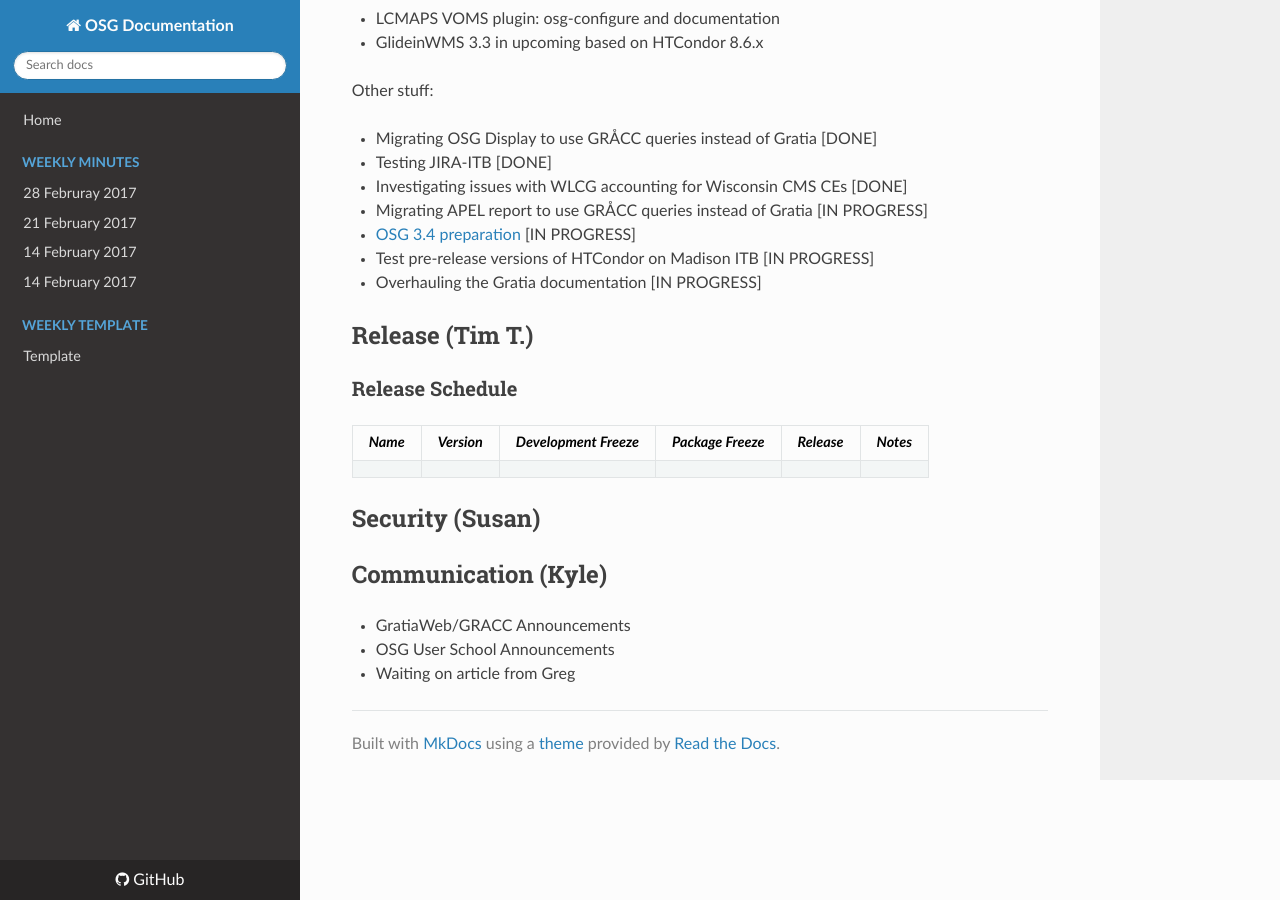
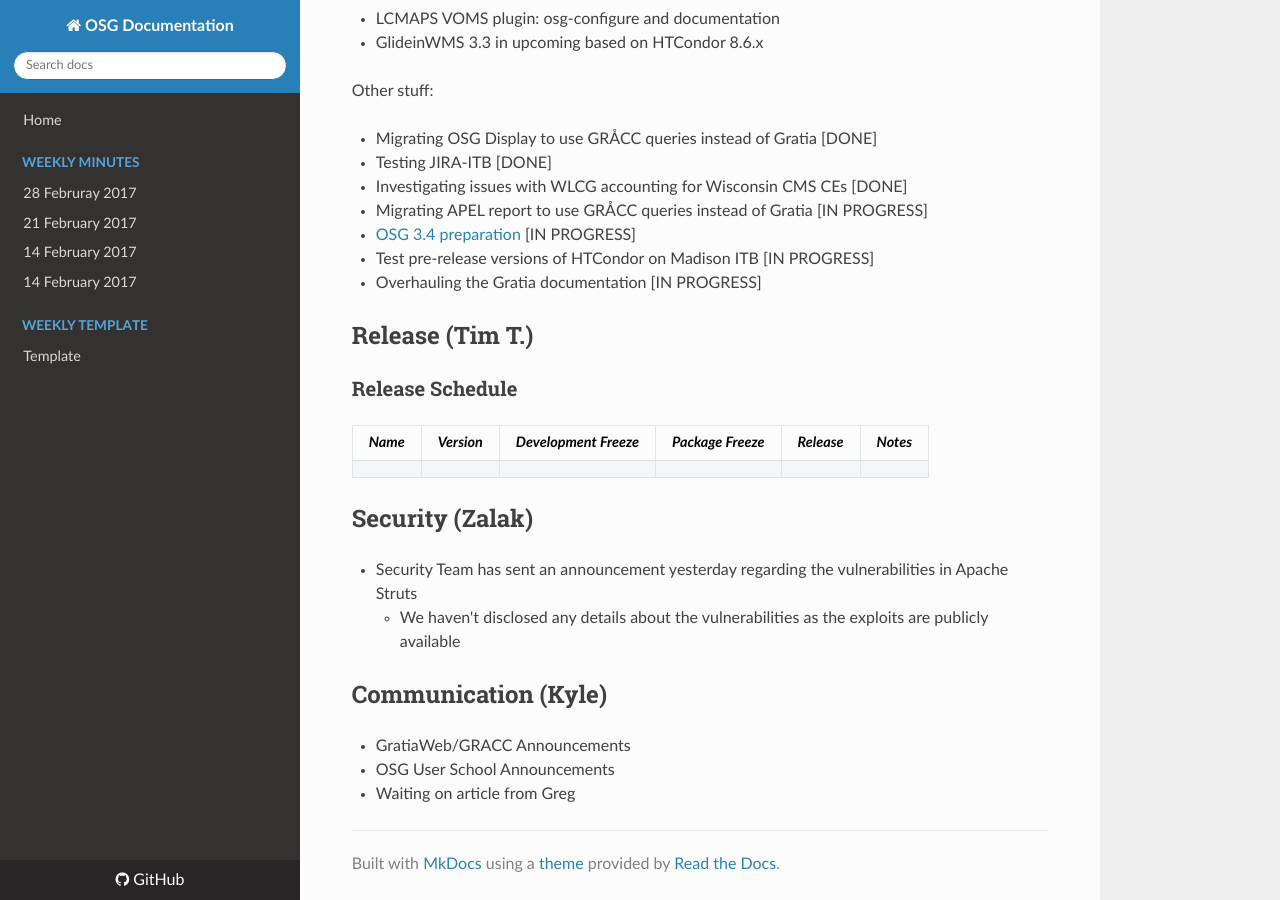
Before and after one commit to zsshah/production, an MkDocs documentation site: the page built from docs/WeeklyMinutes/11April2017.md, in a window 1280 px wide and 900 px high, scrolled down 2384 px. Built offline with MkDocs 1.6.1, drawn with Linux system fonts in a browser that asks for light colours; nearby versions of some CDN libraries; old or Windows-style settings are respelled for this version of MkDocs.

Commit message:
Update from the Security team

```diff
--- a/docs/WeeklyMinutes/11April2017.md
+++ b/docs/WeeklyMinutes/11April2017.md
@@ -61,7 +61,9 @@
 | ------ | --------- | -------------------- | ---------------- | --------- | ------- |
 
 
-## Security (Susan)
+## Security (Zalak)
+   * Security Team has sent an announcement yesterday regarding the vulnerabilities in Apache Struts
+      * We haven't disclosed any details about the vulnerabilities as the exploits are publicly available
 
 ## Communication (Kyle)
 
```
